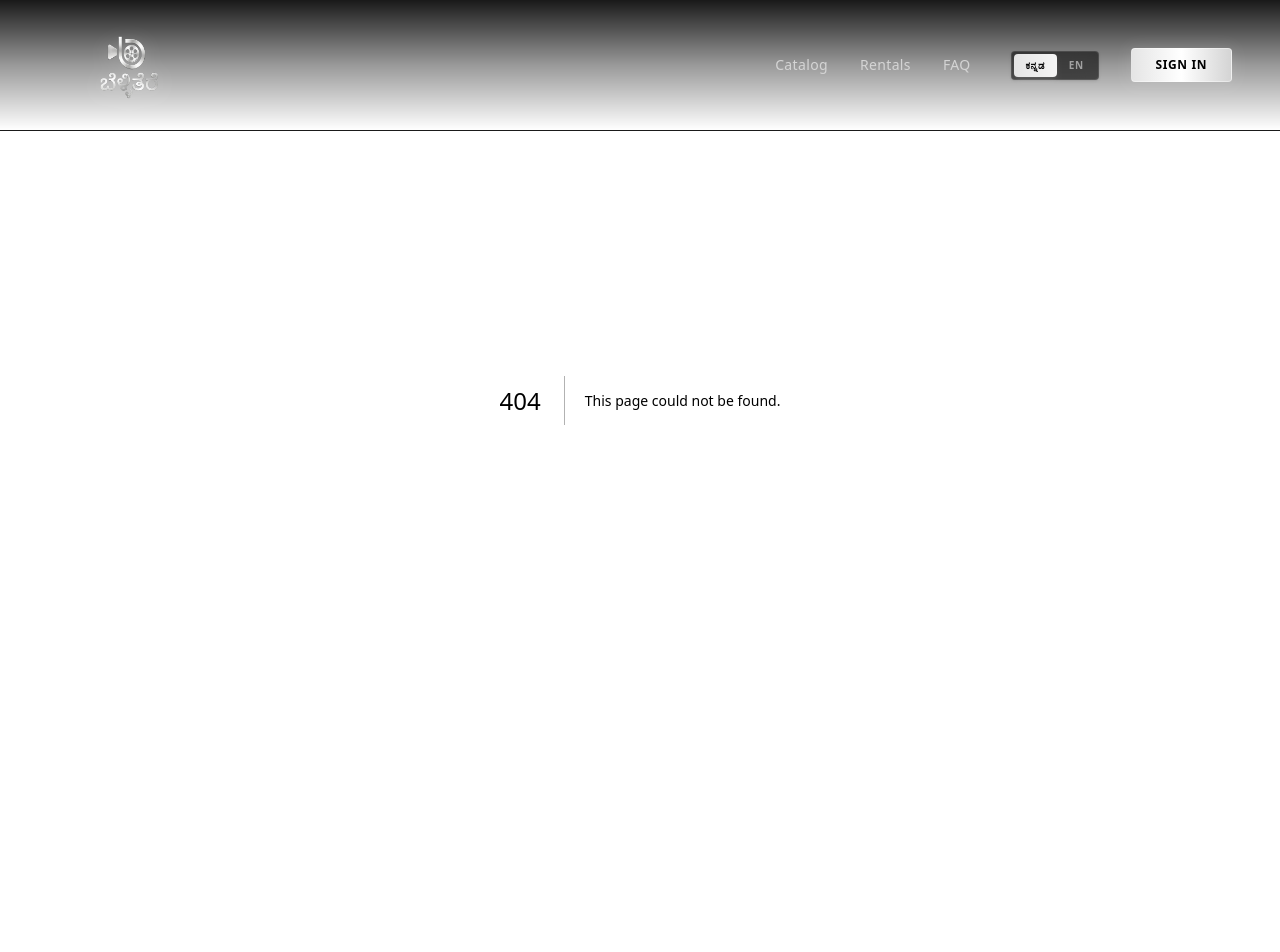
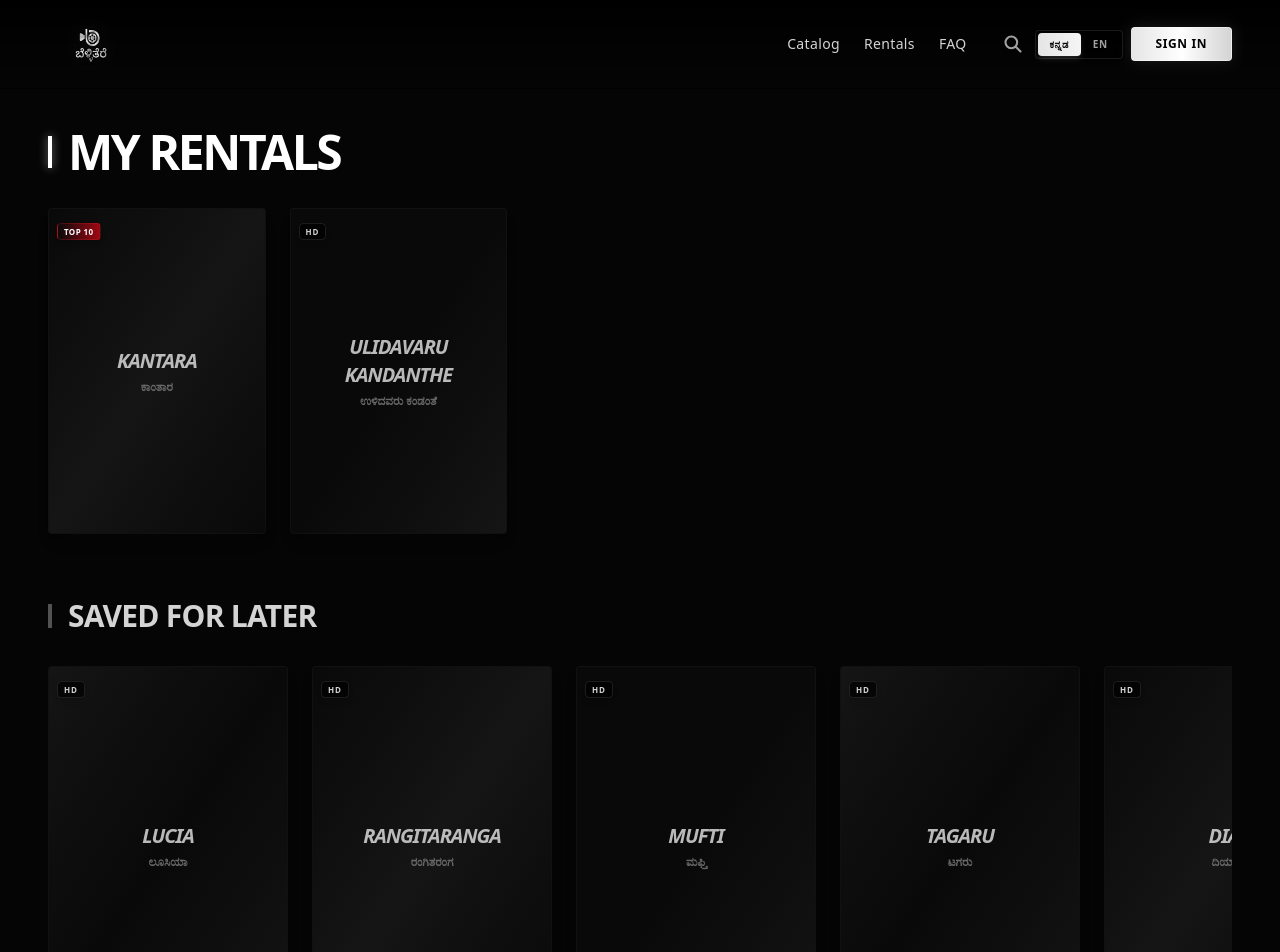
Before and after one commit to anirudhkatti18/bellitere-frontend, a Next.js app in the folder bellitere-frontend/: page /rentals in a window 1280 px wide. Before the commit this address had no page. Shown: the top 952 px of the page. Before the commit the page ends 800 px from the top, so only its background shows below. Built offline with nearby package versions, Linux system fonts and the light colour scheme.

Commit message:
feat: add movie rental details page with payment simulation modal, navigation bar, and rentals landing page

```diff
--- /dev/null
+++ b/bellitere-frontend/src/app/rentals/page.js
@@ -0,0 +1,68 @@
+"use client";
+
+import MovieCard from "@/components/MovieCard";
+
+// Mock Active Rentals
+const mockRentals = [
+    { id: 1, title: "Kantara", kannadaTitle: "ಕಾಂತಾರ", expiresIn: "42h" },
+    { id: 3, title: "Ulidavaru Kandanthe", kannadaTitle: "ಉಳಿದವರು ಕಂಡಂತೆ", expiresIn: "12h" }
+];
+
+// Mock Watchlist
+const mockWatchlist = [
+    { id: 4, title: "Lucia", kannadaTitle: "ಲೂಸಿಯಾ", price: "120.00" },
+    { id: 5, title: "Rangitaranga", kannadaTitle: "ರಂಗಿತರಂಗ", price: "100.00" },
+    { id: 7, title: "Mufti", kannadaTitle: "ಮಫ್ತಿ", price: "110.00" },
+    { id: 8, title: "Tagaru", kannadaTitle: "ಟಗರು", price: "130.00" },
+    { id: 9, title: "Dia", kannadaTitle: "ದಿಯಾ", price: "99.00" }
+];
+
+export default function RentalsPage() {
+    return (
+        <main className="min-h-screen bg-[#050505] text-white pt-32 pb-24 px-6 md:px-12">
+            <div className="max-w-7xl mx-auto flex flex-col gap-16">
+
+                {/* Active Rentals Section */}
+                <section>
+                    <div className="flex items-center mb-8">
+                        <span className="w-1 h-8 bg-white mr-4 inline-block shadow-[0_0_10px_rgba(255,255,255,0.5)]"></span>
+                        <h1 className="text-4xl md:text-5xl font-black tracking-tighter uppercase text-white">My Rentals</h1>
+                    </div>
+
+                    {mockRentals.length > 0 ? (
+                        <div className="grid grid-cols-2 sm:grid-cols-3 md:grid-cols-4 lg:grid-cols-5 gap-4 md:gap-6">
+                            {mockRentals.map(movie => (
+                                <div key={`rental-${movie.id}`}>
+                                    <MovieCard movie={movie} expiresIn={movie.expiresIn} />
+                                </div>
+                            ))}
+                        </div>
+                    ) : (
+                        <div className="bg-white/5 border border-white/10 p-12 rounded-sm text-center">
+                            <p className="text-neutral-500 font-bold uppercase tracking-widest">No Active Rentals</p>
+                        </div>
+                    )}
+                </section>
+
+                {/* Watchlist Section */}
+                <section>
+                    <div className="flex items-center mb-8">
+                        <span className="w-1 h-6 bg-neutral-600 mr-4 inline-block"></span>
+                        <h2 className="text-2xl md:text-3xl font-bold tracking-tight text-neutral-300 uppercase">Saved for Later</h2>
+                    </div>
+
+                    <div className="w-full overflow-x-auto pb-8 hide-scrollbar">
+                        <div className="flex gap-4 md:gap-6" style={{ width: 'max-content' }}>
+                            {mockWatchlist.map(movie => (
+                                <div key={`watchlist-${movie.id}`} className="w-[160px] sm:w-[200px] md:w-[240px] flex-shrink-0">
+                                    <MovieCard movie={movie} />
+                                </div>
+                            ))}
+                        </div>
+                    </div>
+                </section>
+
+            </div>
+        </main>
+    );
+}
--- a/bellitere-frontend/src/components/Navbar.js
+++ b/bellitere-frontend/src/components/Navbar.js
@@ -4,6 +4,17 @@
 import Link from "next/link";
 import Image from "next/image";
 import { useLanguage } from "@/context/LanguageContext";
+import MovieCard from "./MovieCard";
+
+// Simulated database for search
+const mockCatalog = [
+    { id: 1, title: "Kantara", kannadaTitle: "ಕಾಂತಾರ", description: "A fiery local deity clashes with a forestry officer in a coastal village.", price: "150.00" },
+    { id: 2, title: "KGF: Chapter 2", kannadaTitle: "ಕೆಜಿಎಫ್ 2", description: "The blood-soaked land of Kolar Gold Fields has a new overlord.", price: "200.00" },
+    { id: 3, title: "Ulidavaru Kandanthe", kannadaTitle: "ಉಳಿದವರು ಕಂಡಂತೆ", description: "A journalist pieces together the truth behind a murder.", price: "99.00" },
+    { id: 4, title: "Lucia", kannadaTitle: "ಲೂಸಿಯಾ", description: "An usher at a theater experiences a blurring of reality.", price: "120.00" },
+    { id: 5, title: "Rangitaranga", kannadaTitle: "ರಂಗಿತರಂಗ", description: "A novelist investigates mysterious occurrences.", price: "100.00" },
+    { id: 6, title: "Garuda Gamana", kannadaTitle: "ಗರುಡ ಗಮನ ವೃಷಭ ವಾಹನ", description: "Two childhood friends rise to power.", price: "150.00" }
+];
 
 export default function Navbar() {
     const [isScrolled, setIsScrolled] = useState(false);
@@ -13,6 +24,16 @@
     const [phone, setPhone] = useState("");
     const [otp, setOtp] = useState("");
     const { lang, setLang } = useLanguage();
+
+    const [isSearchOpen, setIsSearchOpen] = useState(false);
+    const [searchQuery, setSearchQuery] = useState("");
+
+    const filteredMovies = searchQuery.trim() !== ""
+        ? mockCatalog.filter(m =>
+            m.title.toLowerCase().includes(searchQuery.toLowerCase()) ||
+            (m.kannadaTitle && m.kannadaTitle.includes(searchQuery))
+        )
+        : [];
 
     // Monitor scroll to handle transparent-to-opaque navbar transition
     useEffect(() => {
@@ -57,29 +78,26 @@
         <>
             {/* Global Navigation Bar */}
             <nav
-                className={`fixed top-0 left-0 w-full z-40 transition-all duration-500 ${
-                    isScrolled
+                className={`fixed top-0 left-0 w-full z-40 transition-all duration-500 ${isScrolled
                     ? "bg-[#050505]/75 backdrop-blur-xl border-b border-white/10 py-3.5 shadow-2xl shadow-black/50"
                     : "bg-gradient-to-b from-black/90 via-black/40 to-transparent border-b border-transparent py-5"
                 }`}
             >
                 <div className="max-w-7xl mx-auto px-6 md:px-12 flex justify-between items-center">
                     {/* Brand Logo Link */}
-                    <Link href="/" className="flex items-center gap-2 group transition-transform duration-300 active:scale-95">
-                        <div className="flex items-center justify-center">
+                    <Link href="/" className="relative z-50 flex-shrink-0 cursor-pointer">
                         <Image
                             src="/Bellitere.png"
                             alt="Bellitere"
-                                width={400}
-                                height={400}
-                                className="object-contain w-32 md:w-40 h-auto filter brightness-110 drop-shadow-[0_2px_8px_rgba(255,255,255,0.15)] transition-transform duration-300 group-hover:scale-[1.02]"
+                            width={180}
+                            height={60}
+                            className="object-contain w-auto h-8 sm:h-10 lg:h-12 hover:scale-105 transition-transform duration-300 drop-shadow-[0_0_15px_rgba(255,255,255,0.1)]"
                             priority
                         />
-                        </div>
                     </Link>
 
-                    {/* Desktop Navigation Links */}
-                    <div className="hidden md:flex gap-8 items-center">
+                    {/* Desktop Menu & Controls */}
+                    <div className="hidden md:flex items-center gap-6">
                         <Link
                             href="/browse"
                             className="text-sm font-medium tracking-wide text-neutral-300 hover:text-white transition-colors duration-200 relative group py-1"
@@ -102,11 +120,21 @@
                             <span className="absolute bottom-0 left-0 w-0 h-0.5 bg-gradient-to-r from-neutral-300 via-neutral-100 to-neutral-400 transition-all duration-300 group-hover:w-full"></span>
                         </Link>
 
-                        <div className="flex items-center bg-black/60 backdrop-blur-md border border-white/10 rounded-sm p-0.5 ml-2 shadow-sm">
+                        <div className="flex items-center ml-2 gap-2">
+                            {/* Search Icon */}
+                            <button
+                                onClick={() => setIsSearchOpen(true)}
+                                className="text-neutral-400 hover:text-white transition-colors p-1"
+                            >
+                                <svg className="w-5 h-5" fill="none" stroke="currentColor" viewBox="0 0 24 24">
+                                    <path strokeLinecap="round" strokeLinejoin="round" strokeWidth={2.5} d="M21 21l-6-6m2-5a7 7 0 11-14 0 7 7 0 0114 0z" />
+                                </svg>
+                            </button>
+
+                            <div className="flex items-center bg-black/60 backdrop-blur-md border border-white/10 rounded-sm p-0.5 shadow-sm">
                                 <button
                                     onClick={() => setLang("kn")}
-                                className={`px-3 py-1 rounded-sm text-[10px] font-black uppercase tracking-wider transition-all duration-300 cursor-pointer ${
-                                    lang === "kn"
+                                    className={`px-3 py-1 rounded-sm text-[10px] font-black uppercase tracking-wider transition-all duration-300 cursor-pointer ${lang === "kn"
                                         ? "bg-gradient-to-r from-neutral-200 to-neutral-100 text-black shadow-md shadow-white/10"
                                         : "text-neutral-400 hover:text-white"
                                         }`}
@@ -115,8 +143,7 @@
                                 </button>
                                 <button
                                     onClick={() => setLang("en")}
-                                className={`px-3 py-1 rounded-sm text-[10px] font-black uppercase tracking-wider transition-all duration-300 cursor-pointer ${
-                                    lang === "en"
+                                    className={`px-3 py-1 rounded-sm text-[10px] font-black uppercase tracking-wider transition-all duration-300 cursor-pointer ${lang === "en"
                                         ? "bg-gradient-to-r from-neutral-200 to-neutral-100 text-black shadow-md shadow-white/10"
                                         : "text-neutral-400 hover:text-white"
                                         }`}
@@ -132,14 +159,22 @@
                                 Sign In
                             </button>
                         </div>
+                    </div>
 
                     {/* Mobile Menu & Sign In Controls */}
                     <div className="flex md:hidden gap-3 items-center">
+                        <button
+                            onClick={() => setIsSearchOpen(true)}
+                            className="text-neutral-400 hover:text-white transition-colors p-1"
+                        >
+                            <svg className="w-5 h-5" fill="none" stroke="currentColor" viewBox="0 0 24 24">
+                                <path strokeLinecap="round" strokeLinejoin="round" strokeWidth={2.5} d="M21 21l-6-6m2-5a7 7 0 11-14 0 7 7 0 0114 0z" />
+                            </svg>
+                        </button>
                         <div className="flex items-center bg-black/60 backdrop-blur-md border border-white/10 rounded-sm p-0.5 shadow-sm">
                             <button
                                 onClick={() => setLang("kn")}
-                                className={`px-2 py-1 rounded-sm text-[9px] font-black uppercase tracking-wider transition-all duration-300 cursor-pointer ${
-                                    lang === "kn"
+                                className={`px-2 py-1 rounded-sm text-[9px] font-black uppercase tracking-wider transition-all duration-300 cursor-pointer ${lang === "kn"
                                     ? "bg-gradient-to-r from-neutral-200 to-neutral-100 text-black shadow-md shadow-white/10"
                                     : "text-neutral-400 hover:text-white"
                                     }`}
@@ -148,8 +183,7 @@
                             </button>
                             <button
                                 onClick={() => setLang("en")}
-                                className={`px-2 py-1 rounded-sm text-[9px] font-black uppercase tracking-wider transition-all duration-300 cursor-pointer ${
-                                    lang === "en"
+                                className={`px-2 py-1 rounded-sm text-[9px] font-black uppercase tracking-wider transition-all duration-300 cursor-pointer ${lang === "en"
                                     ? "bg-gradient-to-r from-neutral-200 to-neutral-100 text-black shadow-md shadow-white/10"
                                     : "text-neutral-400 hover:text-white"
                                     }`}
@@ -242,19 +276,21 @@
                                     src="/Bellitere.png"
                                     alt="Bellitere"
                                     width={300}
-                                    height={300}
-                                    className="object-contain w-24 md:w-32 h-auto"
+                                    height={100}
+                                    className="object-contain w-auto h-12"
                                 />
                             </div>
 
-                            <h2 className="text-2xl font-bold text-white tracking-wide mb-1">
-                                {step === 1 ? "Welcome Back" : "Security Verification"}
+                            <div className="text-center mb-8">
+                                <h2 className="text-2xl font-black text-white tracking-tighter uppercase">
+                                    {step === 1 ? "Welcome Back" : "Verify Number"}
                                 </h2>
-                            <p className="text-xs text-neutral-400 mb-6">
+                                <p className="text-sm text-neutral-400 mt-2 font-medium">
                                     {step === 1
-                                    ? "Enter your mobile number to sign in or create an account instantly."
-                                    : `Enter the 6-digit confirmation code sent to +91 ${phone}`}
+                                        ? "Enter your mobile number to sign in or create an account."
+                                        : `We sent a 6-digit code to +91 ${phone}`}
                                 </p>
+                            </div>
 
                             {step === 1 ? (
                                 <form onSubmit={handleSendOTP} className="flex flex-col gap-4">
@@ -313,6 +349,47 @@
                     </div>
                 </div>
             )}
+
+            {/* Global Search Overlay */}
+            {isSearchOpen && (
+                <div className="fixed inset-0 z-[100] bg-[#050505]/95 backdrop-blur-2xl flex flex-col items-center pt-24 px-6 md:px-12 transition-all">
+                    <button
+                        onClick={() => { setIsSearchOpen(false); setSearchQuery(""); }}
+                        className="absolute top-8 right-8 text-neutral-500 hover:text-white text-3xl font-light transition-colors"
+                    >
+                        ✕
+                    </button>
+
+                    <div className="w-full max-w-4xl flex flex-col gap-12">
+                        {/* Search Input */}
+                        <input
+                            autoFocus
+                            type="text"
+                            placeholder="Search movies, genres, or actors..."
+                            value={searchQuery}
+                            onChange={(e) => setSearchQuery(e.target.value)}
+                            className="w-full bg-transparent text-4xl md:text-6xl font-black tracking-tighter text-white placeholder-neutral-700 outline-none border-b-2 border-white/10 focus:border-white pb-4 transition-colors rounded-none"
+                        />
+
+                        {/* Search Results */}
+                        <div className="w-full">
+                            {searchQuery.trim() !== "" ? (
+                                filteredMovies.length > 0 ? (
+                                    <div className="grid grid-cols-2 md:grid-cols-4 gap-4 md:gap-6 animate-fade-in">
+                                        {filteredMovies.map(movie => (
+                                            <div key={`search-${movie.id}`} onClick={() => setIsSearchOpen(false)}>
+                                                <MovieCard movie={movie} />
+                                            </div>
+                                        ))}
+                                    </div>
+                                ) : (
+                                    <p className="text-neutral-500 text-lg font-bold tracking-widest uppercase">No results found.</p>
+                                )
+                            ) : null}
+                        </div>
+                    </div>
+                </div>
+            )}
         </>
     );
 }
```
Also changed, not shown: bellitere-frontend/src/app/movies/[id]/page.js (line endings or trailing spaces). Lines whose indentation alone changed are shown as unchanged.
